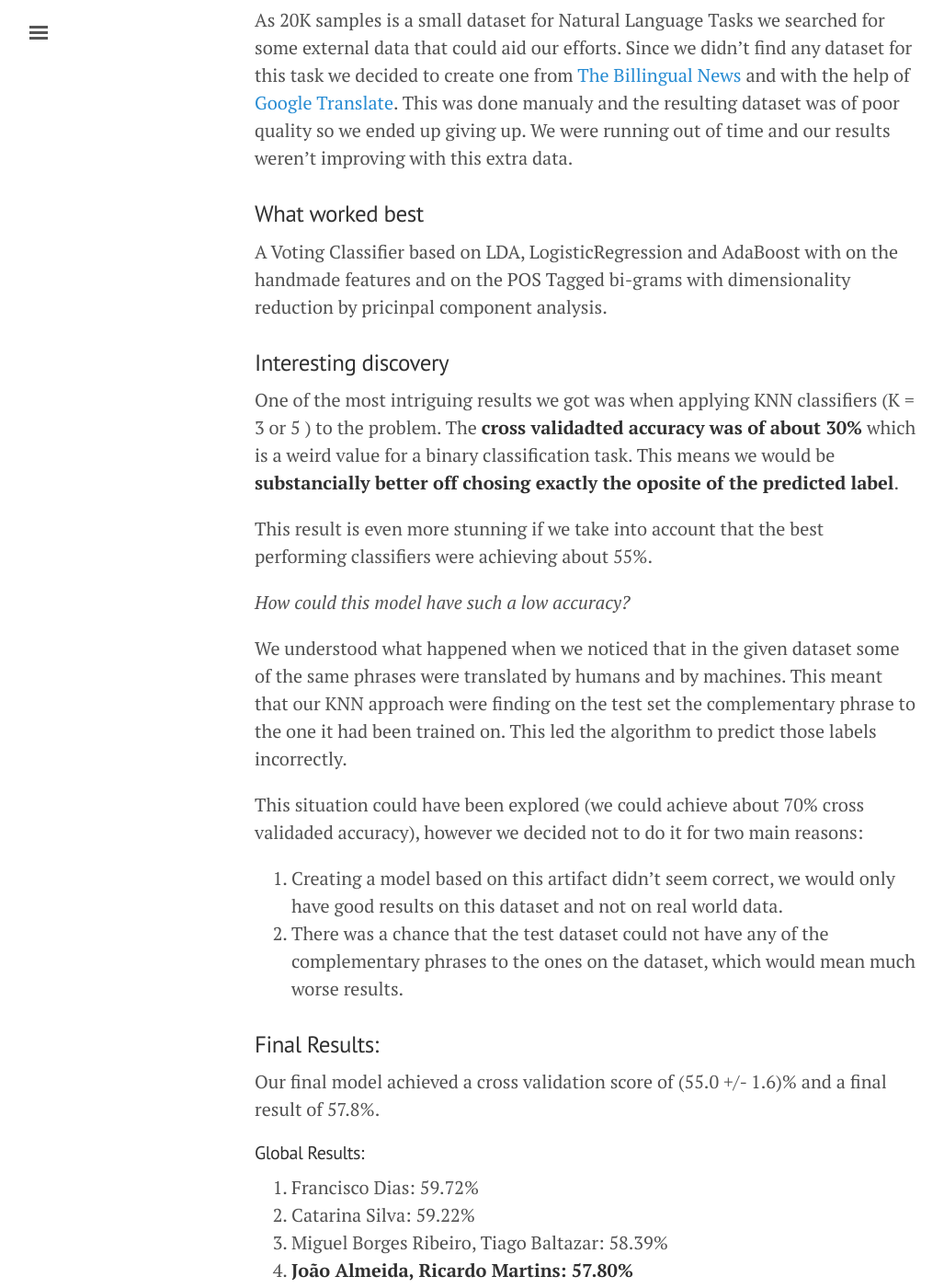
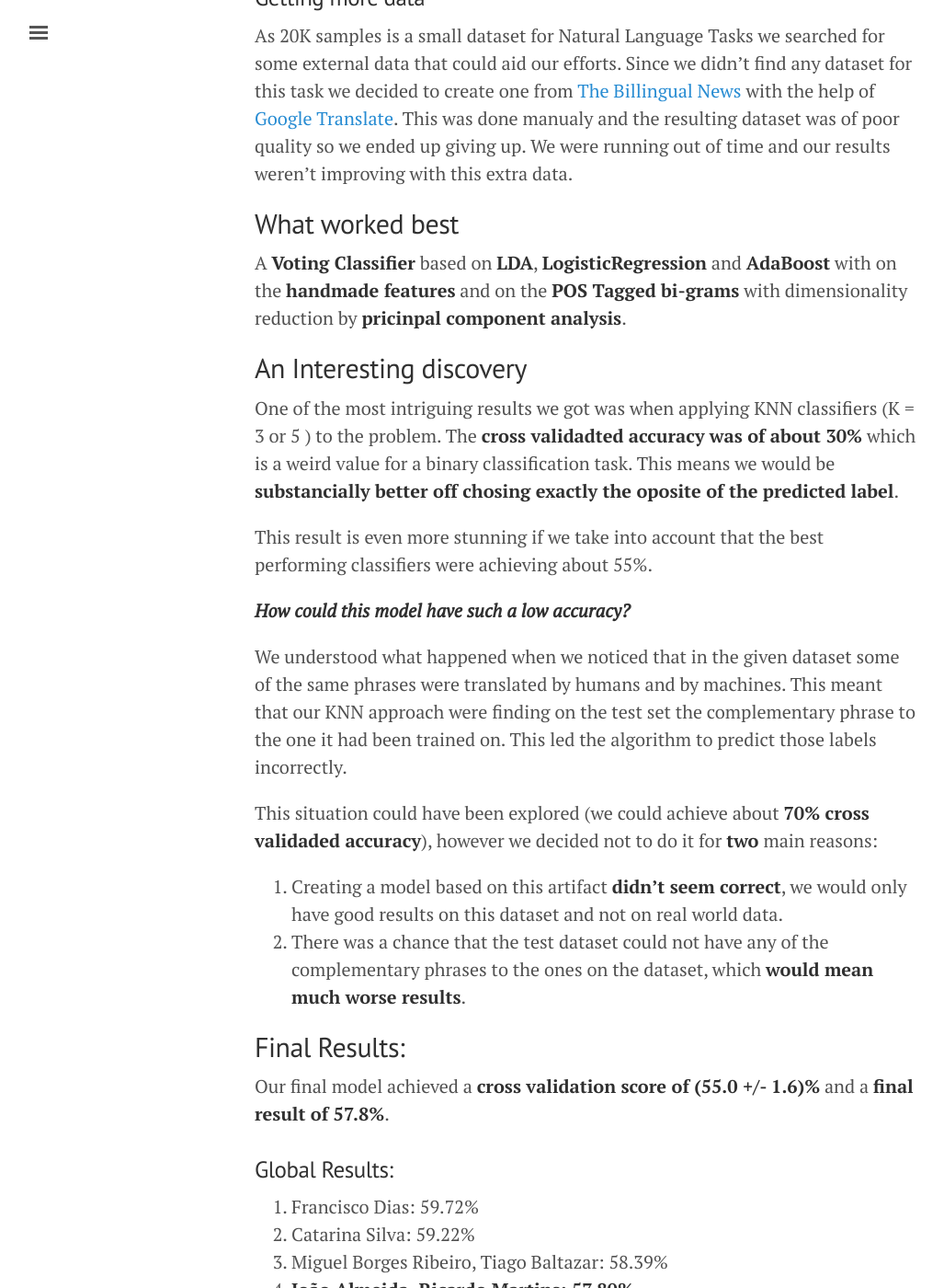
Before and after one commit to Joao-M-Almeida/Joao-M-Almeida.github.io, a Jekyll site: the page built from _posts/2016-04-23-detecting-machine-translation.md, in a window 1280 px wide and 1400 px high, scrolled down 2005 px. Shown: the whole window at 92% size, without its empty margins (3-1030 px from the left). Built offline with Jekyll 4.4.1, drawn with Linux system fonts in a browser that asks for light colours; some of the changed text lies outside the part shown.

Commit message:
Some minor fixes to Unbabel post

```diff
--- a/_posts/2016-04-23-detecting-machine-translation.md
+++ b/_posts/2016-04-23-detecting-machine-translation.md
@@ -2,33 +2,31 @@
 layout: post
 title: Detecting Machine Translation
 ---
-### __TL;DR__
+## __TL;DR__
  I and Ricardo Martins decided to participate on the JEEC/Unbabel Machine Translation Detection Challenge, we ended in 4th place. The Code and dataset are available on the project [Github](https://github.com/Joao-M-Almeida/JEECUnbabelChallenge).
 
-### The Challenge
+## The Challenge
 
 
 At the [JEEC16](http://jeec.tecnico.pt/jeec16/) (a Electrical and Computer Engineering event organized by the students at [Técnico](http://tecnico.ulisboa.pt)) conference [Unbabel](https://unbabel.com/) (a Portuguese startup that does human powered machine translation) went to give a talk and proposed a challenge to the students attending. I and Ricardo Martins decided to participate.
 
 The __goal__ of the challenge was, given a dataset of spanish phrases, to create a model that would __distinguish between human and machine translations__.
 
-### The Data
+## The Data
 
-The available dataset consisted of about [20K labeled phrases](https://github.com/Joao-M-Almeida/JEECUnbabelChallenge/blob/master/Data/OficialData/training.txt). And the final test set of [3220 phrases to classify](https://github.com/Joao-M-Almeida/JEECUnbabelChallenge/blob/master/Data/OficialData/test_blind.txt).
+The available dataset consisted of about [20K labeled phrases](https://github.com/Joao-M-Almeida/JEECUnbabelChallenge/blob/master/Data/OficialData/training.txt) either translated by machines (label: 0) or by humans (label: 1). And the final test set of [3220 phrases to classify](https://github.com/Joao-M-Almeida/JEECUnbabelChallenge/blob/master/Data/OficialData/test_blind.txt).
 
-These data consisted of phrases translated by machines (label: 0) or by humans (label: 1). We didn't know where this data had been acquired, however by examining it we suspected it was from online news stories.
+We didn't know where this data had been acquired, however by examining it we suspected it was from online news stories.
 
-### What we tried
+## What we tried
 
-#### The basics
-Despite our interest on Machine learning we didn't have any experience on natural language processing. So, we started from the basics.
+### The basics
+Despite our interest on Machine learning we didn't have any experience on natural language processing. So, we started from the basics. We tried:
 
-We used [NLTK](nltk.org) and [scikit-learn](http://scikit-learn.org/) to:
-
-- Transform the text into a bag-of-words (BoW);
+- Transforming the text into a bag-of-words (BoW);
 - N-grams representation;
 - Lemmatization and Stemming;
-- Multiple classifiers from scikit-learn, evaluated with cross validation and tuned with Grid Search;
+- Multiple classifiers from [scikit-learn](http://scikit-learn.org), evaluated with cross validation and tuned with Grid Search;
 
 Then we tried to spice things up by testing:
 
@@ -36,47 +34,47 @@
 - Manualy Crafting features;
 - Adding external data;
 
-#### Bag-of-Words
+### Bag-of-Words
 
 With the [TfIdfVectorizer from scikit-learn](http://scikit-learn.org/stable/modules/generated/sklearn.feature_extraction.text.TfidfVectorizer.html) we created a vector representation of the textual data.
 
 On the BoW data we applied the TruncatedSVD method with 200 components to reduce it's dimensionality.
 
-#### POS Tagged Bi-grams
+### POS Tagged Bi-grams
 
-To have a more rich representation of the textual data we transformed it into bi-grams and run the [Stanford POS Tagger](http://nlp.stanford.edu/software/tagger.shtml) . These features ended up giving the largest boost to our accuracy.
+To have a more rich representation of the textual data we transformed it into bi-grams and run the [Stanford POS Tagger](http://nlp.stanford.edu/software/tagger.shtml) . These features ended up giving the __largest boost to our accuracy__.
 
-#### Handmade Features
+### Handmade Features
 
-We wondered if there were common spanish mistakes made by the machine translator. With this idea in mind we implemented sole hand made features, from [this list](http://community.languagetool.org/rule/list?lang=es), to try to help our system detect common errors on machine translations.
-This ended improving our cross validated score on about 1%.
+We wondered if there were __common spanish mistakes__ made by the machine translator. With this idea in mind we implemented some hand made features, from [this list](http://community.languagetool.org/rule/list?lang=es), to try to help our system detect common errors on machine translations.
+This ended __improving our cross validated score on about 1%__.
 
-#### Getting more data
-As 20K samples is a small dataset for Natural Language Tasks we searched for some external data that could aid our efforts. Since we didn't find any dataset for this task we decided to create one from [The Billingual News](http://www.thebilingualnews.com/) and with the help of [Google Translate](http://translate.google.com/). This was done manualy and the resulting dataset was of poor quality so we ended up giving up. We were running out of time and our results weren't improving with this extra data.
+### Getting more data
+As 20K samples is a small dataset for Natural Language Tasks we searched for some external data that could aid our efforts. Since we didn't find any dataset for this task we decided to create one from [The Billingual News](http://www.thebilingualnews.com/) with the help of [Google Translate](http://translate.google.com/). This was done manualy and the resulting dataset was of poor quality so we ended up giving up. We were running out of time and our results weren't improving with this extra data.
 
-### What worked best
+## What worked best
 
-A Voting Classifier based on LDA, LogisticRegression and AdaBoost with on the handmade features and on the POS Tagged bi-grams with dimensionality reduction by pricinpal component analysis.
+A __Voting Classifier__ based on __LDA__, __LogisticRegression__ and __AdaBoost__ with on the __handmade features__ and on the __POS Tagged bi-grams__ with dimensionality reduction by __pricinpal component analysis__.
 
-### Interesting discovery
+## An Interesting discovery
 
 One of the most intriguing results we got was when applying KNN classifiers (K = 3 or 5 ) to the problem. The __cross validadted accuracy was of about 30%__ which is a weird value for a binary classification task. This means we would be __substancially better off chosing exactly the oposite of the predicted label__.
 
 This result is even more stunning if we take into account that the best performing classifiers were achieving about 55%.
 
- _How could this model have such a low accuracy?_
+ **_How could this model have such a low accuracy?_**
 
 We understood what happened when we noticed that in the given dataset some of the same phrases were translated by humans and by machines. This meant that our KNN approach were finding on the test set the complementary phrase to the one it had been trained on. This led the algorithm to predict those labels incorrectly.
 
-This situation could have been explored (we could achieve about 70% cross validaded accuracy), however we decided not to do it for two main reasons:
+This situation could have been explored (we could achieve about __70% cross validaded accuracy__), however we decided not to do it for __two__ main reasons:
 
-1. Creating a model based on this artifact didn't seem correct, we would only have good results on this dataset and not on real world data.
-2. There was a chance that the test dataset could not have any of the complementary phrases to the ones on the dataset, which would mean much worse results.
+1. Creating a model based on this artifact __didn't seem correct__, we would only have good results on this dataset and not on real world data.
+2. There was a chance that the test dataset could not have any of the complementary phrases to the ones on the dataset, which __would mean much worse results__.
 
-### Final Results:
- Our final model achieved a cross validation score of (55.0 +/- 1.6)% and a final result of 57.8%.
+## Final Results:
+ Our final model achieved a __cross validation score of (55.0 +/- 1.6)%__ and a __final result of 57.8%__.
 
-#### Global Results:
+### Global Results:
 1. Francisco Dias: 59.72%
 2. Catarina Silva: 59.22%
 3. Miguel Borges Ribeiro, Tiago Baltazar: 58.39%
```
